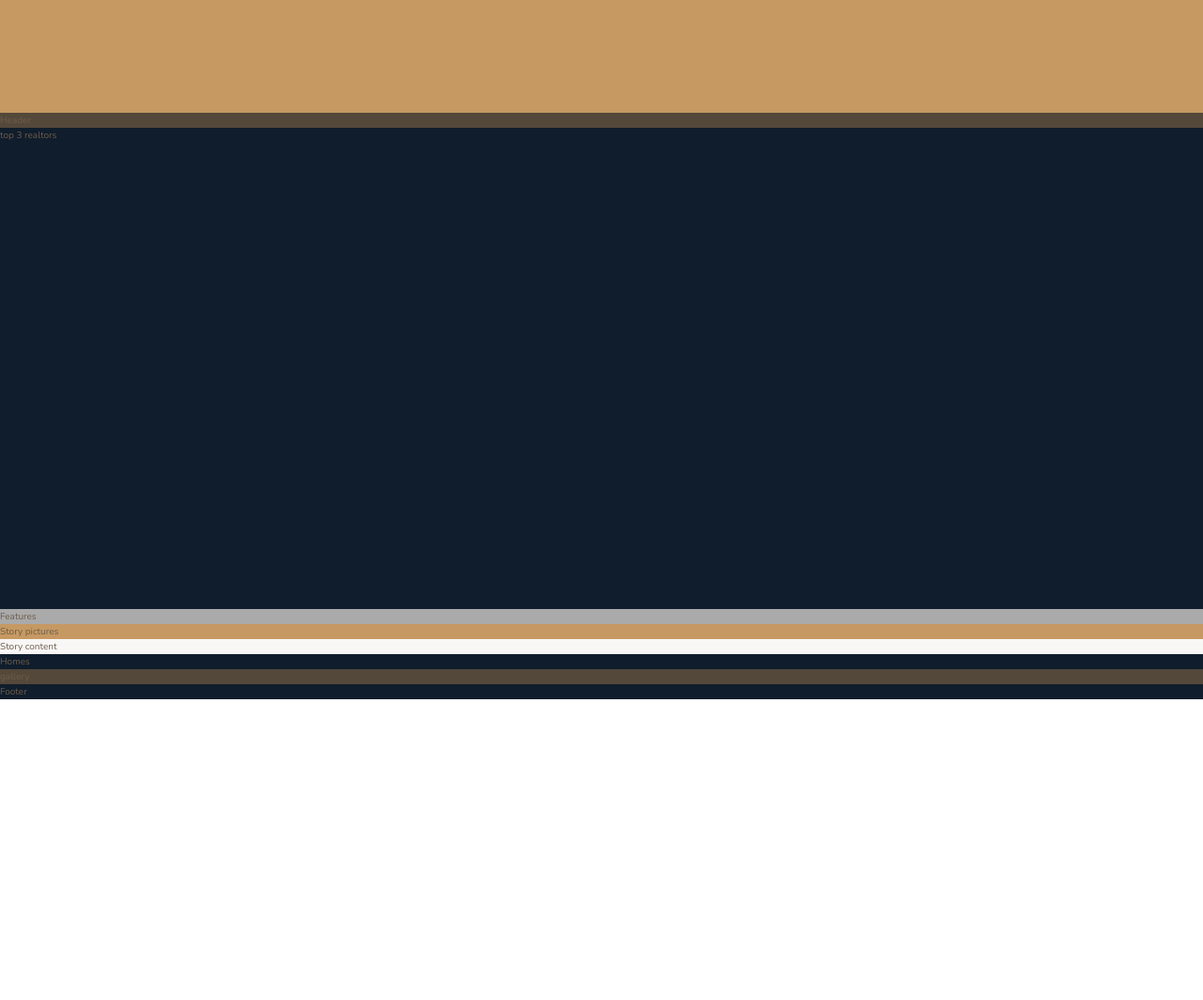
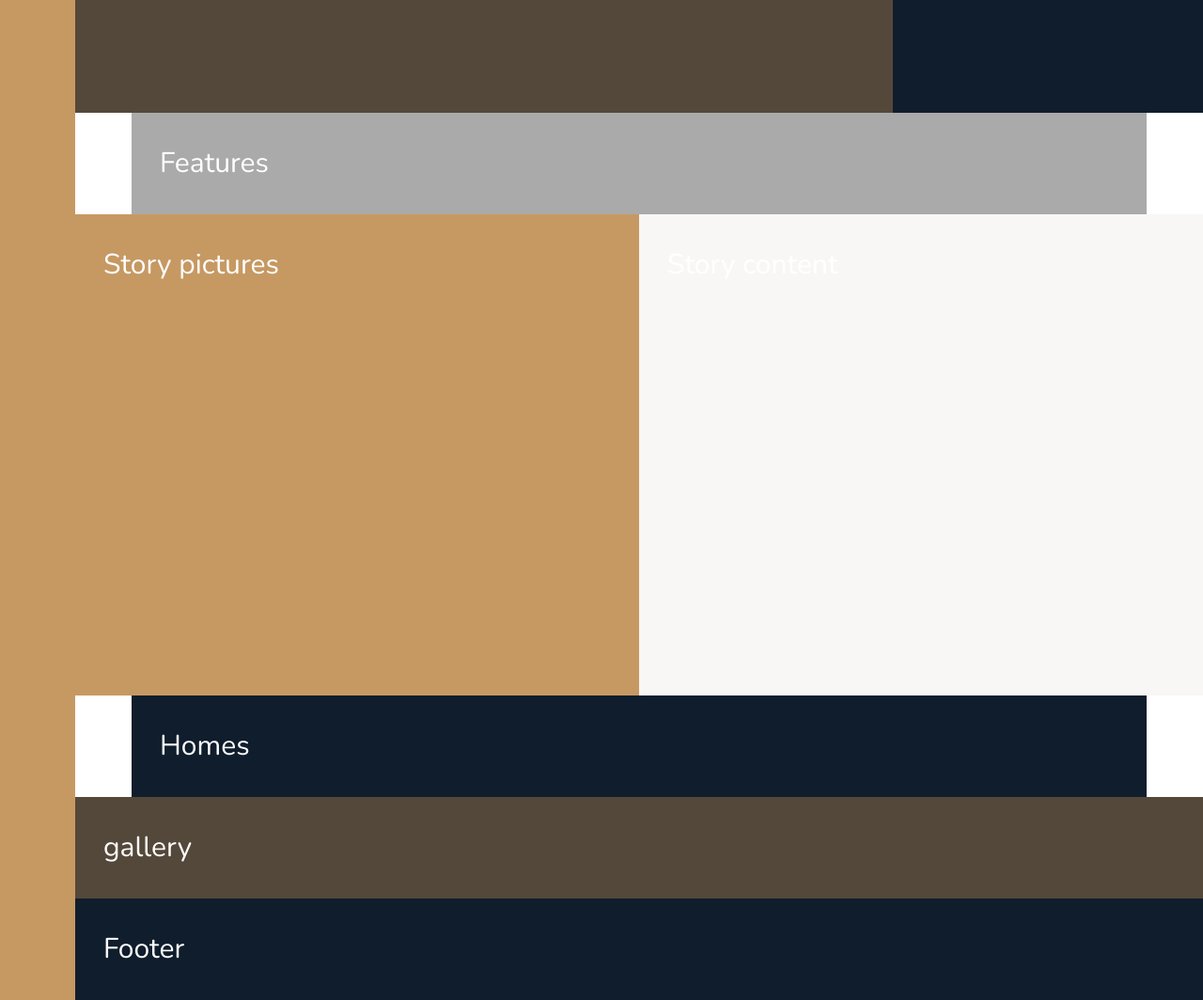
Before and after one commit to SwastikSonkusare/Nexter, a website: page index.html in a window 1280 px wide. Shown: the part 520-1584 px from the top of the page at 94% size. Before the commit the page ends 1264 px from the top, so only its background shows below. Drawn offline with nearby package versions, Linux system fonts and the light colour scheme.

Commit message:
added: layout

```diff
--- a/sass/_base.scss
+++ b/sass/_base.scss
@@ -32,10 +32,18 @@ body {
 
     font-weight: 300;
     line-height: 1.6;
+
 }
 
 .container {
     display: grid;
 
     grid-template-rows: 80vh min-content 40vw repeat(3, min-content);
+    grid-template-columns: [sidebar-start] 8rem [sidebar-end full-start] minmax(6rem, 1fr) [center-start] repeat(8, [col-start] minmax(min-content, 14rem) [col-end]) [center-end] minmax(6rem, 1fr) [full-end];
+
+    & > * {
+        color: white;
+        padding: 30px;
+        font-size: 3rem;
+    }
 }
--- a/sass/_features.scss
+++ b/sass/_features.scss
@@ -1,3 +1,5 @@
 .features {
     background-color: $color-grey-light-2;
+
+    grid-column: center-start / center-end;
 }
--- a/sass/_footer.scss
+++ b/sass/_footer.scss
@@ -1,3 +1,6 @@
 .footer {
     background-color: $color-secondary;
+
+    grid-column: full-start / full-end;
+
 }
--- a/sass/_gallery.scss
+++ b/sass/_gallery.scss
@@ -1,3 +1,5 @@
 .gallery {
     background-color: $color-grey-dark-1;
+
+    grid-column: full-start / full-end;
 }
--- a/sass/_header.scss
+++ b/sass/_header.scss
@@ -1,3 +1,5 @@
 .header {
     background-color: $color-grey-dark-1;
+
+    grid-column: full-start / col-end 6;
 }
--- a/sass/_homes.scss
+++ b/sass/_homes.scss
@@ -1,3 +1,6 @@
 .homes {
     background-color: $color-secondary;
+
+    grid-column: center-start / center-end;
+
 }
--- a/sass/_realtors.scss
+++ b/sass/_realtors.scss
@@ -1,3 +1,5 @@
 .realtors {
     background-color: $color-secondary;
+
+    grid-column: col-start 7 / full-end;
 }
--- a/sass/_sidebar.scss
+++ b/sass/_sidebar.scss
@@ -1,3 +1,7 @@
 .sidebar {
     background-color: $color-primary;
+
+    grid-column: sidebar-start / sidebar-end;
+
+    grid-row: 1 / -1;
 }
--- a/sass/_story.scss
+++ b/sass/_story.scss
@@ -3,9 +3,14 @@
 
     &__pictures {
         background-color: $color-primary;
+
+        grid-column: full-start / col-end 4;
     }
 
     &__content {
         background-color: $color-grey-light-1;
+
+        grid-column: col-start 5 / full-end;
+
     }
 }
```
Also changed, not shown: css/style.css, index.html (line endings or trailing spaces).
